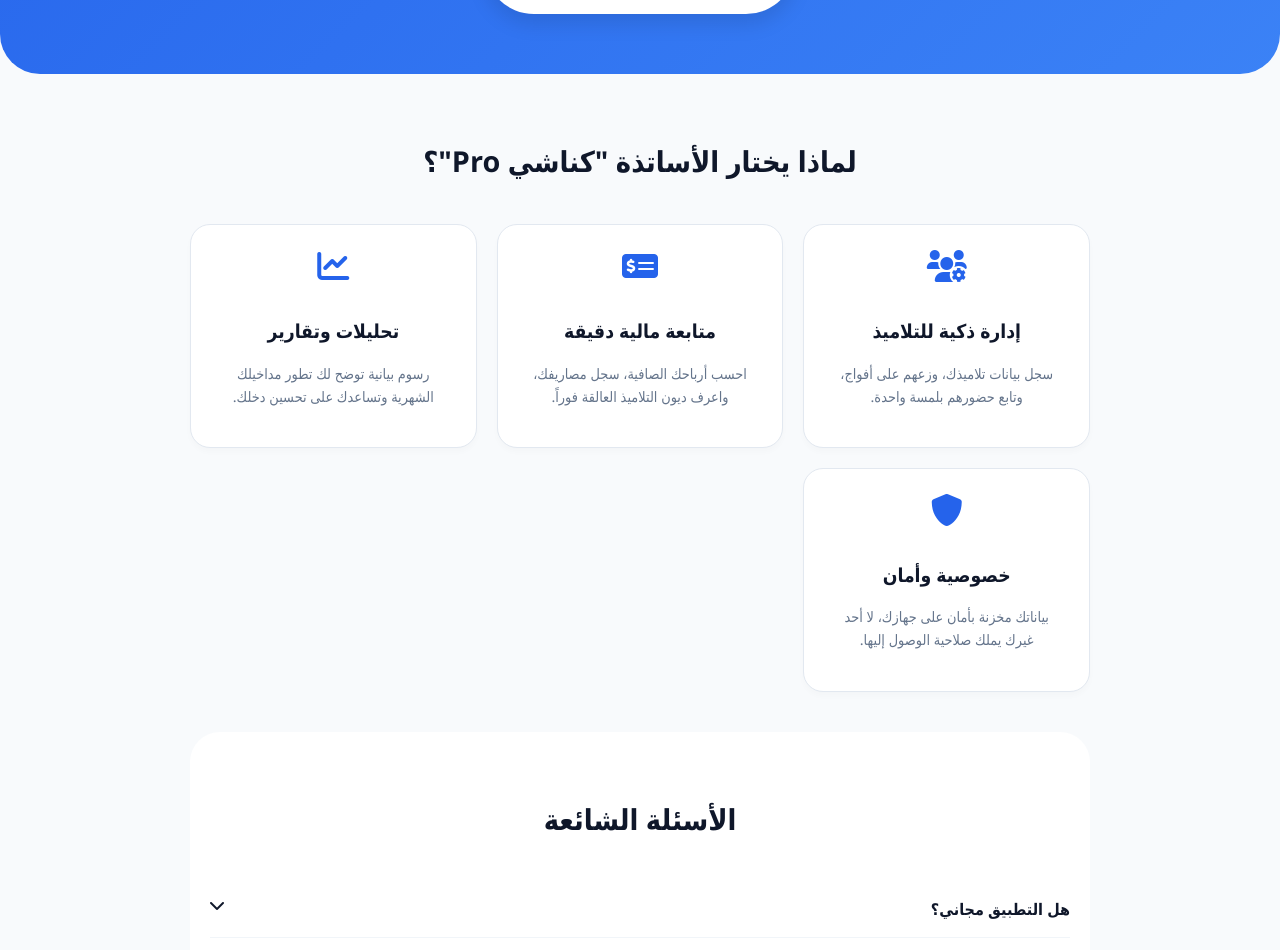
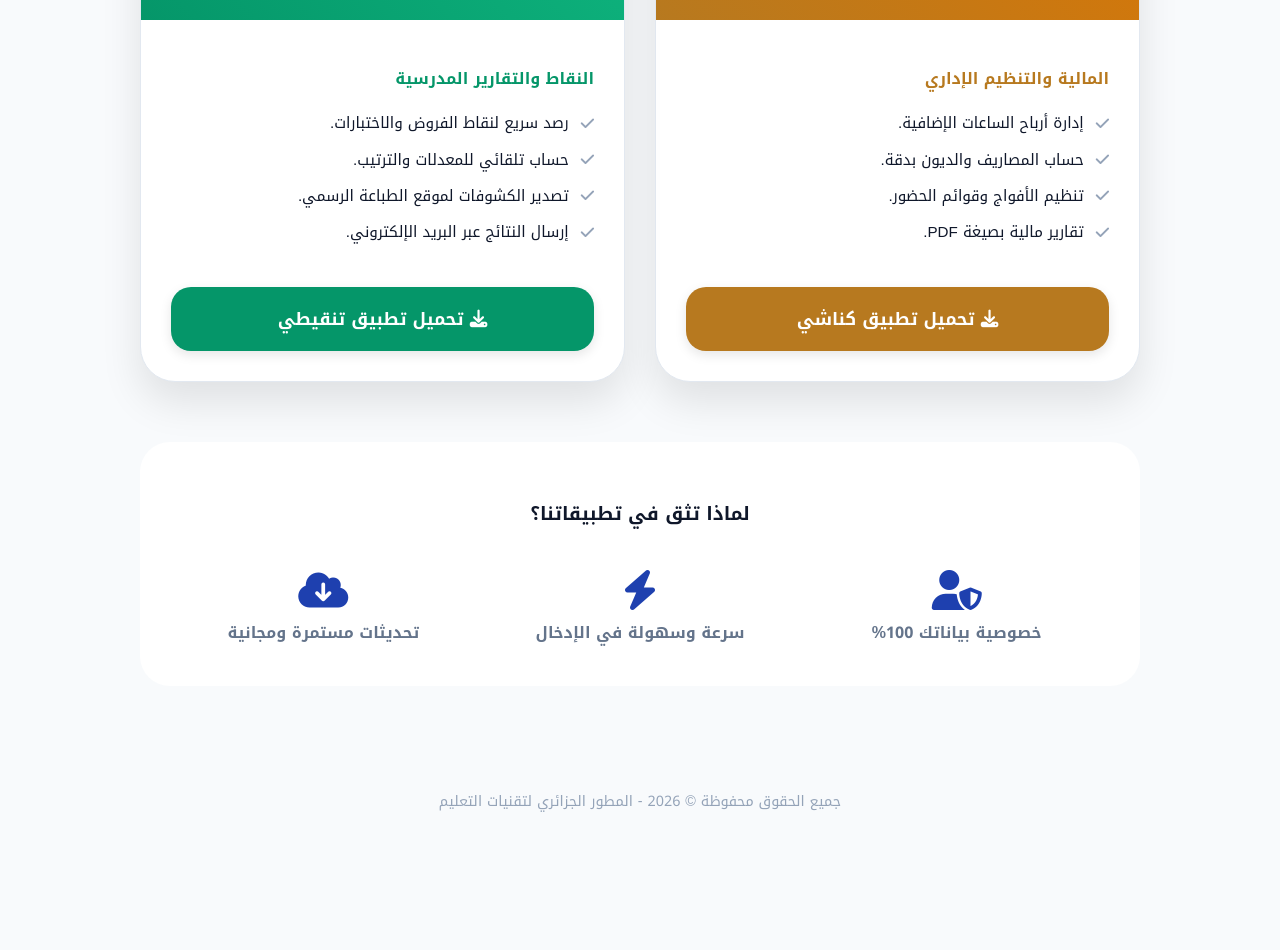
Before and after one commit to abdoVvip2/Irlan-, a plain HTML site: page index.html in a window 1280 px wide. Shown: the part 420-1370 px from the top of the page. After the commit the page ends 1298 px from the top, so only its background shows below. Drawn offline with Linux system fonts and the light colour scheme.

Commit message:
Revise index.html for branding and layout updates
Updated the title and stylesheet links, modified CSS variables, and changed the content of the hero section and footer. Enhanced layout with new classes for app cards and store grid.

```diff
--- a/index.html
+++ b/index.html
@@ -3,28 +3,27 @@
 <head>
     <meta charset="UTF-8">
     <meta name="viewport" content="width=device-width, initial-scale=1.0">
-    <title>كناشي Pro - متجر التطبيقات</title>
-    <link rel="stylesheet" href="https://cdnjs.cloudflare.com/ajax/libs/font-awesome/6.0.0/css/all.min.css">
+    <title>مركز الأستاذ الذكي - المتجر الرسمي</title>
+    <link rel="stylesheet" href="https://cdnjs.cloudflare.com/ajax/libs/font-awesome/6.4.0/css/all.min.css">
+    <link href="https://fonts.googleapis.com/css2?family=Noto+Kufi+Arabic:wght@400;700;800&display=swap" rel="stylesheet">
     <style>
         :root {
-            --primary: #2563eb;
-            --secondary: #3b82f6;
+            --primary: #1e40af;
+            --secondary: #0369a1;
+            --tanqiti: #059669;
+            --kunashi: #b7791f;
             --dark: #0f172a;
-            --slate: #64748b;
             --light: #f8fafc;
-            --success: #10b981;
-            --radius: 20px;
         }
 
         body {
-            font-family: "Segoe UI", Tahoma, sans-serif;
+            font-family: 'Noto Kufi Arabic', sans-serif;
             background-color: var(--light);
             margin: 0;
             color: var(--dark);
             line-height: 1.6;
         }
 
-        /* Hero Section */
         .hero {
             background: linear-gradient(135deg, var(--primary), var(--secondary));
             color: white;
@@ -33,128 +32,138 @@
             border-bottom-left-radius: 40px;
             border-bottom-right-radius: 40px;
         }
+        .hero h1 { font-weight: 800; font-size: 2.2rem; margin-bottom: 10px; }
+        .hero p { opacity: 0.9; font-size: 1.1rem; max-width: 600px; margin: auto; }
 
-        .hero i { font-size: 4rem; margin-bottom: 20px; }
-        .hero h1 { font-size: 2.5rem; margin: 10px 0; }
-        .hero p { font-size: 1.1rem; opacity: 0.9; max-width: 600px; margin: 0 auto 30px; }
+        .container { padding: 40px 15px; max-width: 1000px; margin: auto; }
+
+        .store-grid {
+            display: grid;
+            grid-template-columns: repeat(auto-fit, minmax(320px, 1fr));
+            gap: 30px;
+            margin-top: -50px;
+        }
+
+        .app-card {
+            background: white;
+            border-radius: 35px;
+            overflow: hidden;
+            box-shadow: 0 20px 40px rgba(0,0,0,0.1);
+            transition: 0.3s;
+            border: 1px solid #e2e8f0;
+            display: flex;
+            flex-direction: column;
+        }
+        .app-card:hover { transform: translateY(-10px); box-shadow: 0 25px 50px rgba(0,0,0,0.15); }
+
+        .app-header { padding: 40px; text-align: center; color: white; }
+        .kunashi-header { background: linear-gradient(45deg, #b7791f, #d97706); }
+        .tanqiti-header { background: linear-gradient(45deg, #059669, #10b981); }
+
+        .app-header i { font-size: 4rem; margin-bottom: 15px; }
+        .app-header h2 { margin: 0; font-size: 1.8rem; font-weight: 800; }
+
+        .app-body { padding: 30px; flex-grow: 1; display: flex; flex-direction: column; }
+        .app-body ul { padding: 0; list-style: none; margin: 0 0 30px 0; }
+        .app-body li { margin-bottom: 12px; font-size: 0.95rem; display: flex; align-items: center; gap: 12px; }
+        .app-body li i { color: #94a3b8; }
 
         .btn-download {
-            display: inline-block;
-            background: white;
-            color: var(--primary);
-            padding: 18px 40px;
-            border-radius: 50px;
+            display: block;
+            text-align: center;
+            padding: 18px;
+            border-radius: 20px;
             text-decoration: none;
             font-weight: 800;
-            font-size: 1.2rem;
-            box-shadow: 0 10px 20px rgba(0,0,0,0.1);
+            font-size: 1.1rem;
             transition: 0.3s;
+            margin-top: auto;
+            box-shadow: 0 4px 12px rgba(0,0,0,0.1);
         }
-        .btn-download:hover { transform: translateY(-3px); box-shadow: 0 15px 25px rgba(0,0,0,0.2); }
+        .btn-kunashi { background: var(--kunashi); color: white; }
+        .btn-tanqiti { background: var(--tanqiti); color: white; }
+        .btn-download:active { transform: scale(0.95); }
 
-        /* Features Section */
-        .container { padding: 40px 20px; max-width: 900px; margin: auto; }
-        .section-title { text-align: center; margin-bottom: 40px; }
-        .section-title h2 { color: var(--dark); font-size: 1.8rem; }
+        .trust-section { margin-top: 60px; text-align: center; background: white; padding: 40px; border-radius: 30px; }
+        .trust-grid { display: grid; grid-template-columns: repeat(auto-fit, minmax(200px, 1fr)); gap: 30px; margin-top: 30px; }
+        .trust-item i { font-size: 2.5rem; color: var(--primary); margin-bottom: 10px; }
+        .trust-item p { font-weight: bold; color: #64748b; margin: 0; }
 
-        .features-grid { display: grid; grid-template-columns: repeat(auto-fit, minmax(250px, 1fr)); gap: 20px; }
-        .feature-card {
-            background: white;
-            padding: 25px;
-            border-radius: var(--radius);
-            box-shadow: 0 4px 6px rgba(0,0,0,0.02);
-            text-align: center;
-            border: 1px solid #e2e8f0;
-        }
-        .feature-card i { font-size: 2rem; color: var(--primary); margin-bottom: 15px; }
-        .feature-card h3 { margin-bottom: 10px; font-size: 1.2rem; }
-        .feature-card p { color: var(--slate); font-size: 0.9rem; }
-
-        /* FAQ Section */
-        .faq-section { background: white; padding: 40px 20px; border-radius: 30px; margin-top: 40px; }
-        .faq-item { border-bottom: 1px solid #f1f5f9; padding: 15px 0; }
-        .faq-question { font-weight: bold; color: var(--dark); cursor: pointer; display: flex; justify-content: space-between; }
-        .faq-answer { color: var(--slate); font-size: 0.9rem; margin-top: 10px; display: none; }
-
-        footer { text-align: center; padding: 40px; color: var(--slate); font-size: 0.8rem; }
+        footer { text-align: center; padding: 50px; color: #94a3b8; font-size: 0.9rem; }
     </style>
 </head>
 <body>
 
     <section class="hero">
-        <i class="fas fa-book-open"></i>
-        <h1>كناشي Pro</h1>
-        <p>الحل الذكي والنهائي لكل أستاذ يبحث عن التنظيم المالي، إدارة التلاميذ، والاحترافية في العمل.</p>
-        <a href="https://www.appcreator24.com/app3976003-i4w7hb" class="btn-download">
-            <i class="fas fa-download"></i> تحميل التطبيق الآن
-        </a>
+        <h1>متجر الأدوات التعليمية</h1>
+        <p>حلول تقنية ذكية مصممة خصيصاً للأستاذ الجزائري المتميز.</p>
     </section>
 
     <div class="container">
-        <div class="section-title">
-            <h2>لماذا يختار الأساتذة "كناشي Pro"؟</h2>
+        <div class="store-grid">
+
+            <div class="app-card">
+                <div class="app-header kunashi-header">
+                    <i class="fas fa-wallet"></i>
+                    <h2>كناشي Pro</h2>
                 </div>
-
-        <div class="features-grid">
-            <div class="feature-card">
-                <i class="fas fa-users-cog"></i>
-                <h3>إدارة ذكية للتلاميذ</h3>
-                <p>سجل بيانات تلاميذك، وزعهم على أفواج، وتابع حضورهم بلمسة واحدة.</p>
-            </div>
-            <div class="feature-card">
-                <i class="fas fa-money-check-alt"></i>
-                <h3>متابعة مالية دقيقة</h3>
-                <p>احسب أرباحك الصافية، سجل مصاريفك، واعرف ديون التلاميذ العالقة فوراً.</p>
-            </div>
-            <div class="feature-card">
-                <i class="fas fa-chart-line"></i>
-                <h3>تحليلات وتقارير</h3>
-                <p>رسوم بيانية توضح لك تطور مداخيلك الشهرية وتساعدك على تحسين دخلك.</p>
-            </div>
-            <div class="feature-card">
-                <i class="fas fa-shield-alt"></i>
-                <h3>خصوصية وأمان</h3>
-                <p>بياناتك مخزنة بأمان على جهازك، لا أحد غيرك يملك صلاحية الوصول إليها.</p>
+                <div class="app-body">
+                    <p style="font-weight:800; color:#b7791f; margin-bottom: 20px;">المالية والتنظيم الإداري</p>
+                    <ul>
+                        <li><i class="fas fa-check"></i> إدارة أرباح الساعات الإضافية.</li>
+                        <li><i class="fas fa-check"></i> حساب المصاريف والديون بدقة.</li>
+                        <li><i class="fas fa-check"></i> تنظيم الأفواج وقوائم الحضور.</li>
+                        <li><i class="fas fa-check"></i> تقارير مالية بصيغة PDF.</li>
+                    </ul>
+                    <a href="https://www.appcreator24.com/app3976003-i4w7hb" class="btn-download btn-kunashi">
+                        <i class="fas fa-download"></i> تحميل تطبيق كناشي
+                    </a>
                 </div>
             </div>
 
-        <div class="faq-section">
-            <div class="section-title">
-                <h2>الأسئلة الشائعة</h2>
+            <div class="app-card">
+                <div class="app-header tanqiti-header">
+                    <i class="fas fa-star"></i>
+                    <h2>تنقيطي Pro</h2>
+                </div>
+                <div class="app-body">
+                    <p style="font-weight:800; color:#059669; margin-bottom: 20px;">النقاط والتقارير المدرسية</p>
+                    <ul>
+                        <li><i class="fas fa-check"></i> رصد سريع لنقاط الفروض والاختبارات.</li>
+                        <li><i class="fas fa-check"></i> حساب تلقائي للمعدلات والترتيب.</li>
+                        <li><i class="fas fa-check"></i> تصدير الكشوفات لموقع الطباعة الرسمي.</li>
+                        <li><i class="fas fa-check"></i> إرسال النتائج عبر البريد الإلكتروني.</li>
+                    </ul>
+                    <a href="https://www.appcreator24.com/app3976341-vyjctf" class="btn-download btn-tanqiti">
+                        <i class="fas fa-download"></i> تحميل تطبيق تنقيطي
+                    </a>
+                </div>
             </div>
 
-            <div class="faq-item" onclick="toggleFaq(0)">
-                <div class="faq-question">هل التطبيق مجاني؟ <i class="fas fa-chevron-down"></i></div>
-                <div class="faq-answer" id="ans0">نعم، يمكنك البدء باستخدام الميزات الأساسية مجاناً لتنظيم عملك.لكن بعدها عليكاشتراك لمدة سنة</div>
         </div>
 
-            <div class="faq-item" onclick="toggleFaq(1)">
-                <div class="faq-question">هل أحتاج للإنترنت لاستخدامه؟ <i class="fas fa-chevron-down"></i></div>
-                <div class="faq-answer" id="ans1">التطبيق يعمل بكفاءة عالية بدون إنترنت، بياناتك تُحفظ محلياً على هاتفك.</div>
+        <div class="trust-section">
+            <h3 style="margin-bottom: 40px; color: var(--dark); font-weight: 800;">لماذا تثق في تطبيقاتنا؟</h3>
+            <div class="trust-grid">
+                <div class="trust-item">
+                    <i class="fas fa-user-shield"></i>
+                    <p>خصوصية بياناتك 100%</p>
                 </div>
-
-            <div class="faq-item" onclick="toggleFaq(2)">
-                <div class="faq-question">هل يمكنني استخراج التقارير؟ <i class="fas fa-chevron-down"></i></div>
-                <div class="faq-answer" id="ans2">بالتأكيد، يوفر التطبيق ميزة طباعة التقارير المالية بصيغة PDF لمراجعتها لاحقاً.</div>
+                <div class="trust-item">
+                    <i class="fas fa-bolt"></i>
+                    <p>سرعة وسهولة في الإدخال</p>
+                </div>
+                <div class="trust-item">
+                    <i class="fas fa-cloud-download-alt"></i>
+                    <p>تحديثات مستمرة ومجانية</p>
+                </div>
             </div>
         </div>
     </div>
 
     <footer>
-        <p>جميع الحقوق محفوظة &copy; 2026 - تطبيق كناشي Pro</p>
-    </div>
+        <p>جميع الحقوق محفوظة &copy; 2026 - المطور الجزائري لتقنيات التعليم</p>
+    </footer>
 
-    <script>
-        function toggleFaq(index) {
-            const ans = document.getElementById('ans' + index);
-            const isVisible = ans.style.display === 'block';
-
-            // إغلاق الكل أولاً
-            document.querySelectorAll('.faq-answer').forEach(el => el.style.display = 'none');
-
-            // فتح المختارة
-            ans.style.display = isVisible ? 'none' : 'block';
-        }
-    </script>
 </body>
 </html>
```
Lines whose indentation alone changed are shown as unchanged.
